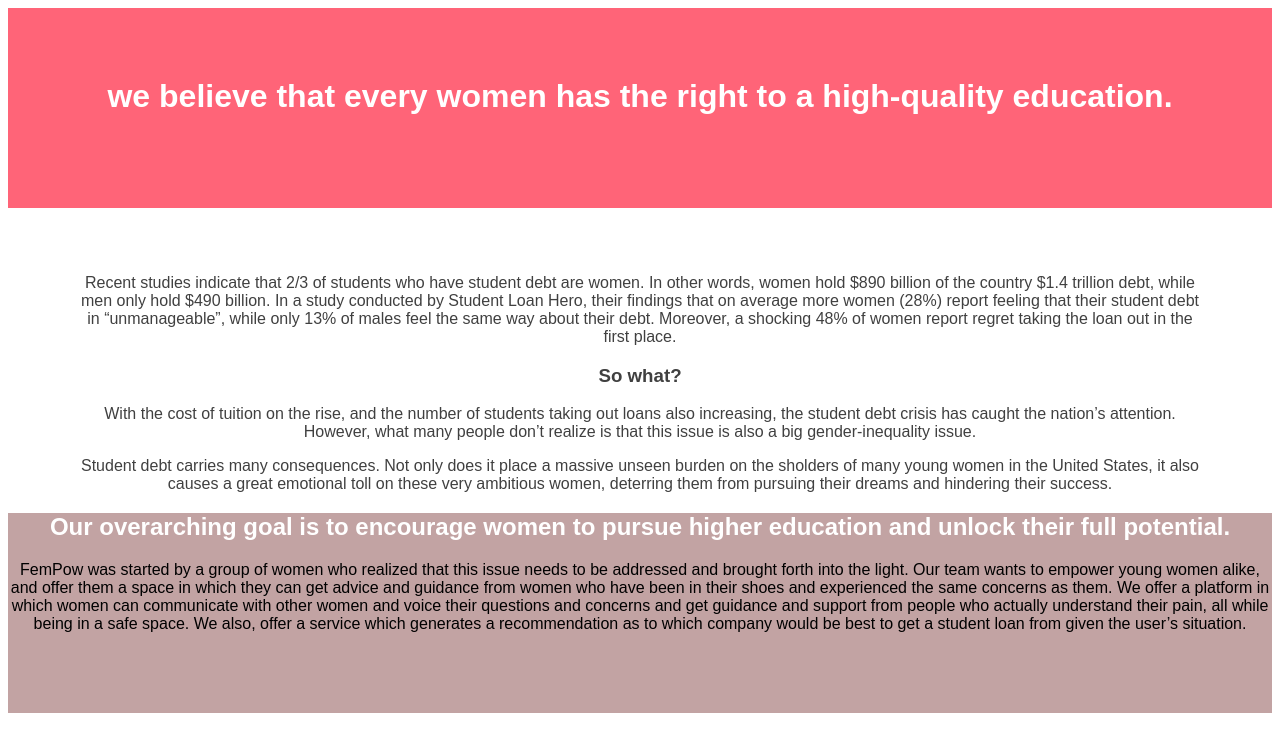
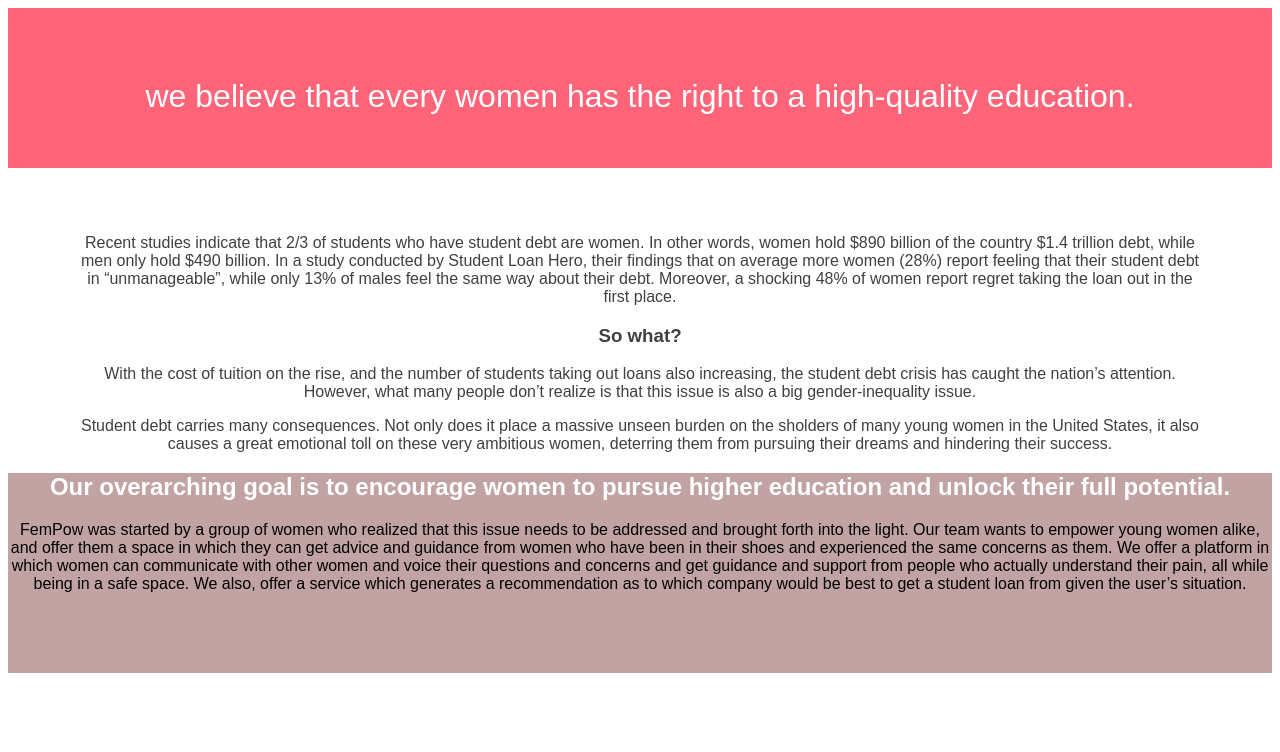
Before and after one commit to indefinities/FEMPOW, a plain HTML site: page aboutus.html in a window 1280 px wide. Shown: the top 752 px of the page. Drawn offline with Linux system fonts and the light colour scheme.

Commit message:
edited style.css

```diff
--- a/style.css
+++ b/style.css
@@ -14,11 +14,12 @@ body{
     text-align: center;
     font-family: Arial, Helvetica;
     color: #ffffff;
-    height: 10%;
+    height: 8%;
 
 }
 .about-us-opening h1{
     padding: 70px;
+    font-weight: lighter;
 }
 .about-us-background{
     color: #404040;
```
